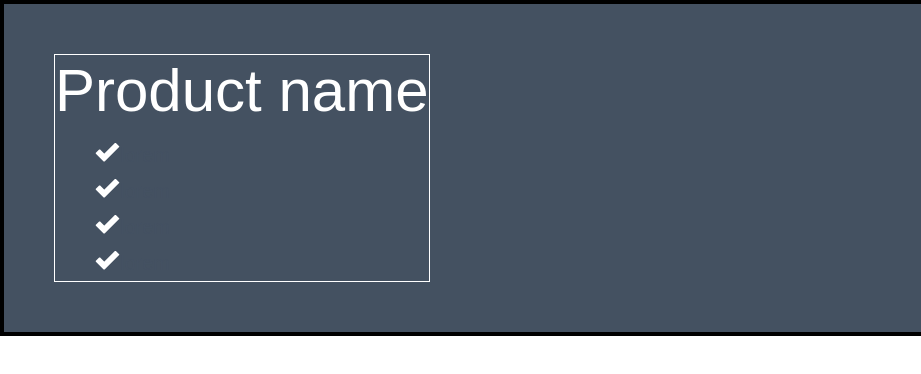
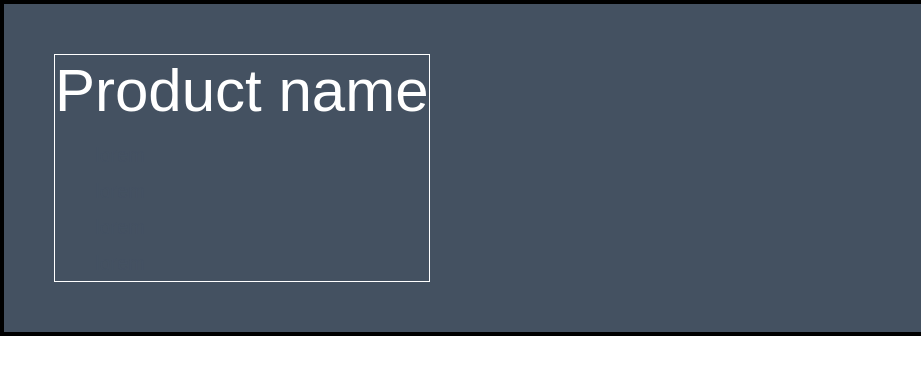
Before and after one commit to leokotman/4-HTML5-CSS3, a plain HTML site: page index.html in a window 1280 px wide. Shown: the full height of the page, 0-921 px from the left. Drawn offline with Linux system fonts and the light colour scheme; files whose address does not match are found by name.

Commit message:
file moves

```diff
--- a/project/style.css
+++ b/style.css
@@ -44,7 +44,7 @@ body {
 }
 
 .page-header-list-item::before {
-    content: url(/Users/leokotman/Documents/IT/4.HTML5-CSS3-webinar/4-HTML5-CSS3/project/img/check-icon.png)
+    /* content: url(/Users/leokotman/Documents/IT/4.HTML5-CSS3-webinar/4-HTML5-CSS3/project/img/check-icon.png) */
 }
 
 .page-header-img {
```
Also changed, not shown: index.html (renamed from project/index.html, +1 -0 lines), img/check-icon.png (renamed from project/img/check-icon.png).
